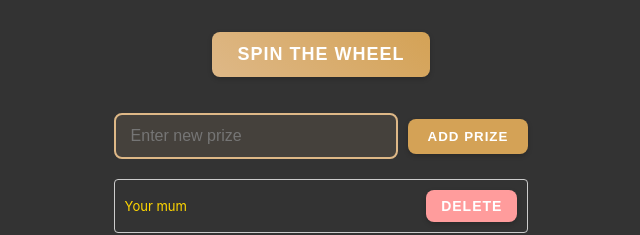
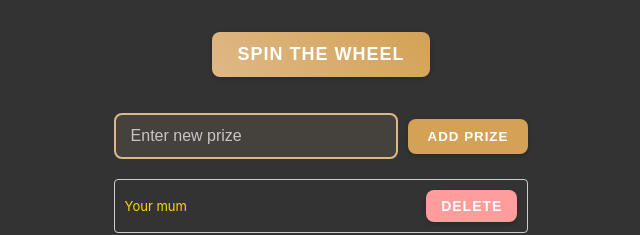
Before and after one commit to JanZaion/restaurant-roulette, a React (Vite) app: page / in a window 1280 px wide. Shown: the top 235 px of the page, without its empty margins (319-959 px from the left). Built offline with nearby package versions, Linux system fonts and the light colour scheme.

Commit message:
feat: change input color

```diff
--- a/src/App.css
+++ b/src/App.css
@@ -87,6 +87,22 @@ body {
   width: 250px;
   transition: all 0.3s ease;
   background: rgba(222, 184, 135, 0.1);
+  color: white; /* Add this line */
+}
+
+/* Add these to style the placeholder text */
+.prize-list form input::placeholder {
+  color: rgba(255, 255, 255, 0.7);
+}
+
+/* For Firefox */
+.prize-list form input::-moz-placeholder {
+  color: rgba(255, 255, 255, 0.7);
+}
+
+/* For Chrome/Safari/Edge */
+.prize-list form input::-webkit-input-placeholder {
+  color: rgba(255, 255, 255, 0.7);
 }
 
 .prize-list form input:focus {
```
